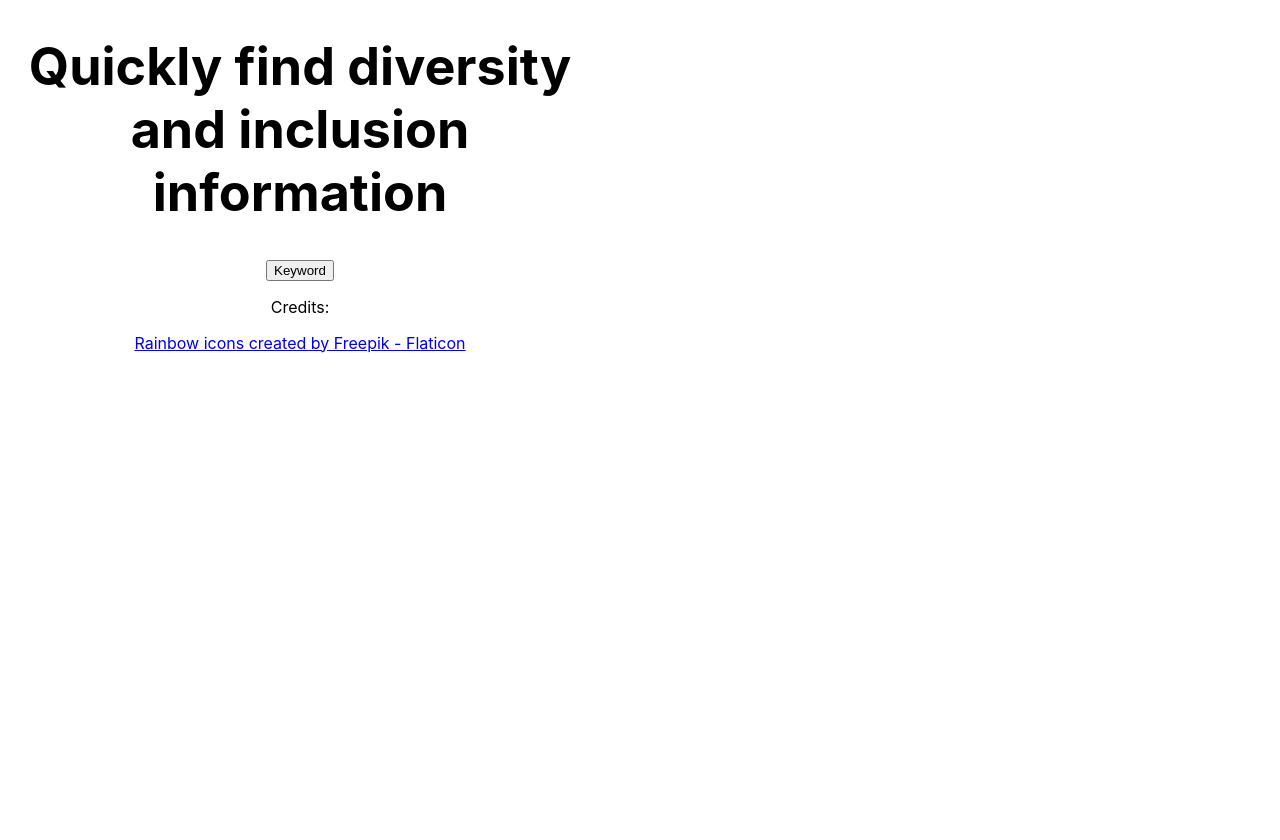
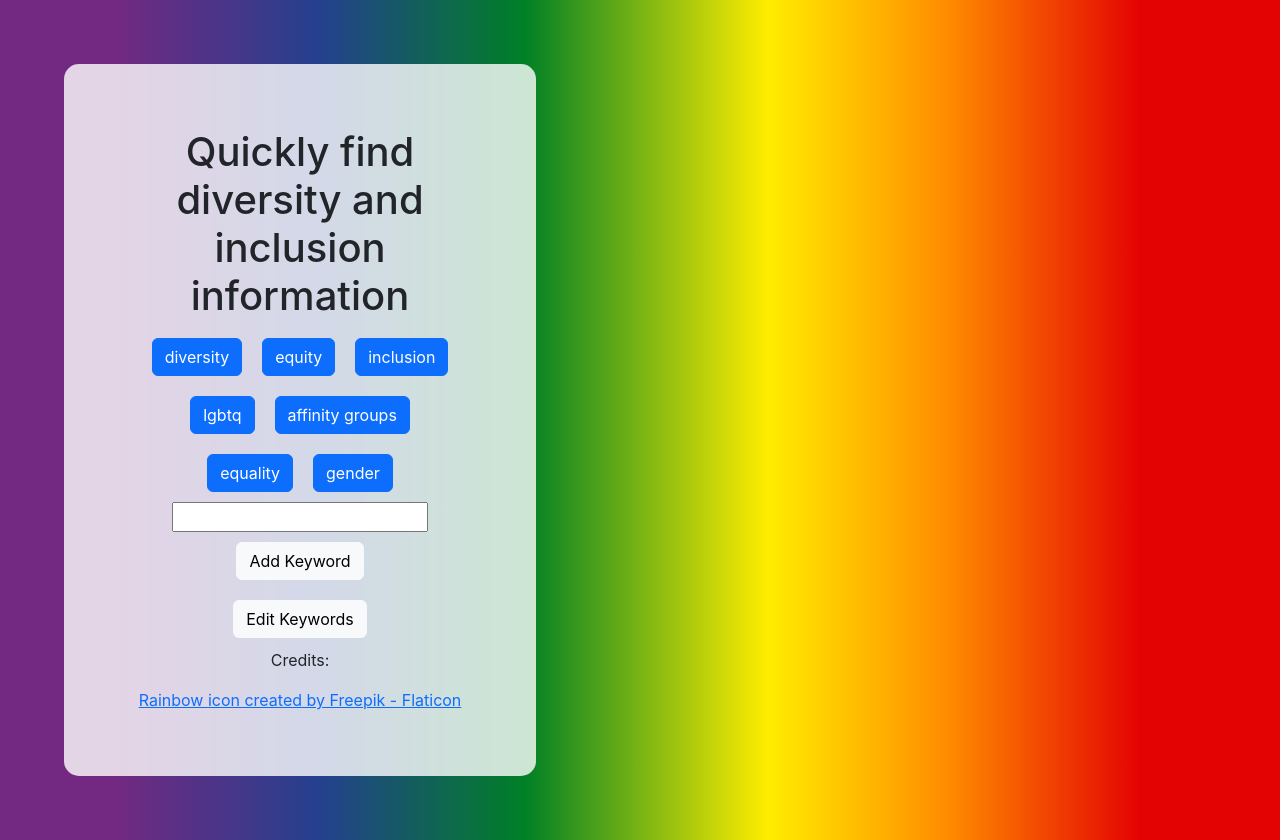
Before and after one commit to rcheman/PrideHackathon23, a React (Create React App) app: page / in a window 1280 px wide. Before the commit the page ends 800 px from the top, so only its background shows below. Built offline with nearby package versions, Linux system fonts and the light colour scheme; the HTML template or start-up script is replaced by a standard one.

Commit message:
Adds keyword buttons and the ability to add and remove them. Also adds bootstrap and starts initial styling.

```diff
--- a/public/index.html
+++ b/public/index.html
@@ -9,35 +9,11 @@
       name="description"
       content="Web site created using create-react-app"
     />
-    <link rel="apple-touch-icon" href="%PUBLIC_URL%/logo192.png" />
-    <!--
-      manifest.json provides metadata used when your web app is installed on a
-      user's mobile device or desktop. See https://developers.google.com/web/fundamentals/web-app-manifest/
-    -->
+    <link href="https://cdn.jsdelivr.net/npm/bootstrap@5.3.0/dist/css/bootstrap.min.css" rel="stylesheet" integrity="sha384-9ndCyUaIbzAi2FUVXJi0CjmCapSmO7SnpJef0486qhLnuZ2cdeRhO02iuK6FUUVM" crossorigin="anonymous">
     <link rel="manifest" href="%PUBLIC_URL%/manifest.json" />
-    <!--
-      Notice the use of %PUBLIC_URL% in the tags above.
-      It will be replaced with the URL of the `public` folder during the build.
-      Only files inside the `public` folder can be referenced from the HTML.
-
-      Unlike "/favicon.ico" or "favicon.ico", "%PUBLIC_URL%/favicon.ico" will
-      work correctly both with client-side routing and a non-root public URL.
-      Learn how to configure a non-root public URL by running `npm run build`.
-    -->
-    <title>React App</title>
+    <title>Diversity and Inclusion Finder</title>
   </head>
   <body>
-    <noscript>You need to enable JavaScript to run this app.</noscript>
     <div id="root"></div>
-    <!--
-      This HTML file is a template.
-      If you open it directly in the browser, you will see an empty page.
-
-      You can add webfonts, meta tags, or analytics to this file.
-      The build step will place the bundled scripts into the <body> tag.
-
-      To begin the development, run `npm start` or `yarn start`.
-      To create a production bundle, use `npm run build` or `yarn build`.
-    -->
   </body>
 </html>
--- a/src/App.css
+++ /dev/null
@@ -1,12 +0,0 @@
-.App {
-  text-align: center;
-}
-
-.App-header {
-  min-height: 20vh;
-  display: flex;
-  flex-direction: column;
-  align-items: center;
-  justify-content: center;
-  font-size: calc(10px + 2vmin);
-}
--- a/src/App.js
+++ b/src/App.js
@@ -1,4 +1,4 @@
-import './App.css';
+import KeywordSelection from './components/KeywordSelection';
 
 function App() {
   return (
@@ -6,13 +6,13 @@ function App() {
       <header className='App-header'>
         <h1>Quickly find diversity and inclusion information</h1>
       </header>
-      <button>Keyword</button>
+      <KeywordSelection />
       <p>Credits:</p>
       <a
         href='https://www.flaticon.com/free-icons/rainbow'
         title='rainbow icons'
       >
-        Rainbow icons created by Freepik - Flaticon
+        Rainbow icon created by Freepik - Flaticon
       </a>
     </div>
   );
--- /dev/null
+++ b/src/components/EditKeywords.jsx
@@ -0,0 +1,40 @@
+import {useState} from "react";
+
+export default function EditKeywords({ keywords, setKeywords }) {
+    const [deleted, setDeleted] = useState([]);
+
+    function deleteKeyword(e) {
+      const keywordClone = structuredClone(keywords);
+      delete keywordClone[e.target.value]
+      setDeleted([...deleted, e.target.value])
+      setKeywords(keywordClone)
+    }
+
+    // Undo the most recently deleted keyword
+    function undoDelete() {
+      // Checks for length, so we don't undo when there is nothing
+      if (deleted.length > 0) {
+        const deletedClone = [...deleted]
+        const undo = deletedClone.pop()
+        setKeywords({...keywords, [undo]: true})
+        setDeleted(deletedClone);
+      }
+    }
+
+
+  return (
+    <div>
+      <ul className="EditList">
+        {Object.keys(keywords).map((word) => {
+          return (
+            <li key={word + "delete"}>
+              <button className="btn btn-danger" onClick={deleteKeyword} value={word}>Delete</button>
+              {word}
+            </li>
+          );
+        })}
+      </ul>
+      <button className="btn btn-warning" onClick={undoDelete}>Undo Delete</button>
+    </div>
+  );
+}
--- /dev/null
+++ b/src/components/KeywordList.jsx
@@ -0,0 +1,24 @@
+export default function KeywordList({ keywords, setKeywords }) {
+
+  function toggleKeyword(e) {
+    const word = e.target.value;
+    setKeywords({ ...keywords, [word]: !keywords[word] });
+  }
+
+  const allButtons = Object.keys(keywords).map((word) => {
+    return (
+      <button key={word}
+        className={
+          keywords[word] === true
+            ? "btn btn-primary"
+            : "btn btn-secondary"
+        }
+        onClick={toggleKeyword}
+        value={word}
+      >
+        {word}
+      </button>
+    );
+  });
+  return <div>{allButtons}</div>;
+}
--- /dev/null
+++ b/src/components/KeywordSelection.jsx
@@ -0,0 +1,41 @@
+import KeywordList from './KeywordList';
+import { useState, useEffect } from 'react';
+import EditKeywords from "./EditKeywords";
+import {commonKeywords} from "../keywords";
+
+export default function KeywordSelection() {
+  // keywords are stored as the word and its active status. ie {"lgbtq": true, "diversity": false}
+  const [keywords, setKeywords] = useState({});
+  const [newKeyword, setNewKeyword] = useState('');
+  const [editing, setEditing] = useState(false);
+
+  // On initial load, grab the common keywords and establish them in state as active
+  useEffect(() => {
+    const initialKeywords = {};
+    commonKeywords.forEach((word) => initialKeywords[word] = true)
+    setKeywords(initialKeywords)
+  },[]);
+
+  function addKeyword(e) {
+    e.preventDefault();
+    setKeywords({ ...keywords, [newKeyword]: true });
+    e.target.reset();
+  }
+
+  return (
+    <div>
+      <KeywordList key="KeywordList" keywords={keywords} setKeywords={setKeywords} />
+      <form onSubmit={addKeyword}>
+        <input
+          type='text'
+          id='newKeyword'
+          name='newKeyword'
+          onChange={(e) => setNewKeyword(e.target.value)}
+        />
+        <button className="btn btn-light" type='submit'>Add Keyword</button>
+      </form>
+        <button className="btn btn-light" onClick={() =>setEditing(!editing)}>Edit Keywords</button>
+        {editing && <EditKeywords keywords={keywords} setKeywords={setKeywords}/>}
+    </div>
+  );
+}
--- a/src/index.css
+++ b/src/index.css
@@ -1,15 +1,38 @@
 body {
-  margin: 0;
   font-family: -apple-system, BlinkMacSystemFont, 'Segoe UI', 'Roboto', 'Oxygen',
     'Ubuntu', 'Cantarell', 'Fira Sans', 'Droid Sans', 'Helvetica Neue',
     sans-serif;
   -webkit-font-smoothing: antialiased;
   -moz-osx-font-smoothing: grayscale;
   width: 600px;
-  height: 400px;
+  /*Gradient made with https://cssgradient.io/ */
+  background: rgb(115,41,130);
+  background: linear-gradient(90deg, rgba(115,41,130,1) 9%, rgba(36,64,142,1) 25%, rgba(0,128,38,1) 41%, rgba(255,237,0,1) 60%, rgba(255,140,0,1) 74%, rgba(228,3,3,1) 89%);
 }
 
-code {
-  font-family: source-code-pro, Menlo, Monaco, Consolas, 'Courier New',
-    monospace;
+button {
+  margin:10px;
 }
+
+.EditList {
+  list-style: none;
+  text-align: left;
+}
+
+.App {
+  text-align: center;
+  background-color: #ffffffcc;
+  margin: 5vw;
+  padding: 5vw;
+  border-radius: 15px;
+
+}
+
+.App-header {
+  min-height: 20vh;
+  display: flex;
+  flex-direction: column;
+  align-items: center;
+  justify-content: center;
+  font-size: calc(10px + 1vmin);
+}
--- /dev/null
+++ b/src/keywords.js
@@ -0,0 +1 @@
+export const commonKeywords = ["diversity", "equity", "inclusion", "lgbtq", "affinity groups", "equality", "gender", ]
```
Also changed, not shown: 1 other file (tests, documents, lock files or other folders).
